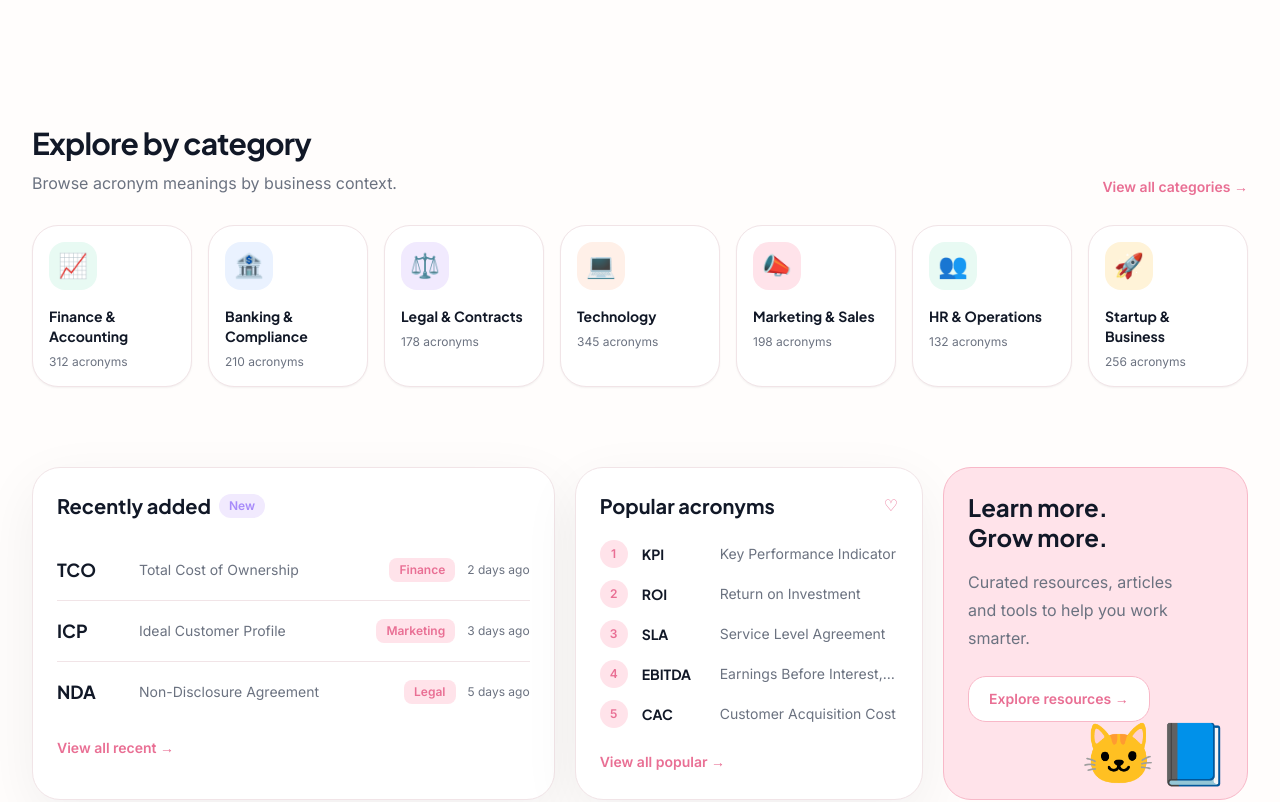
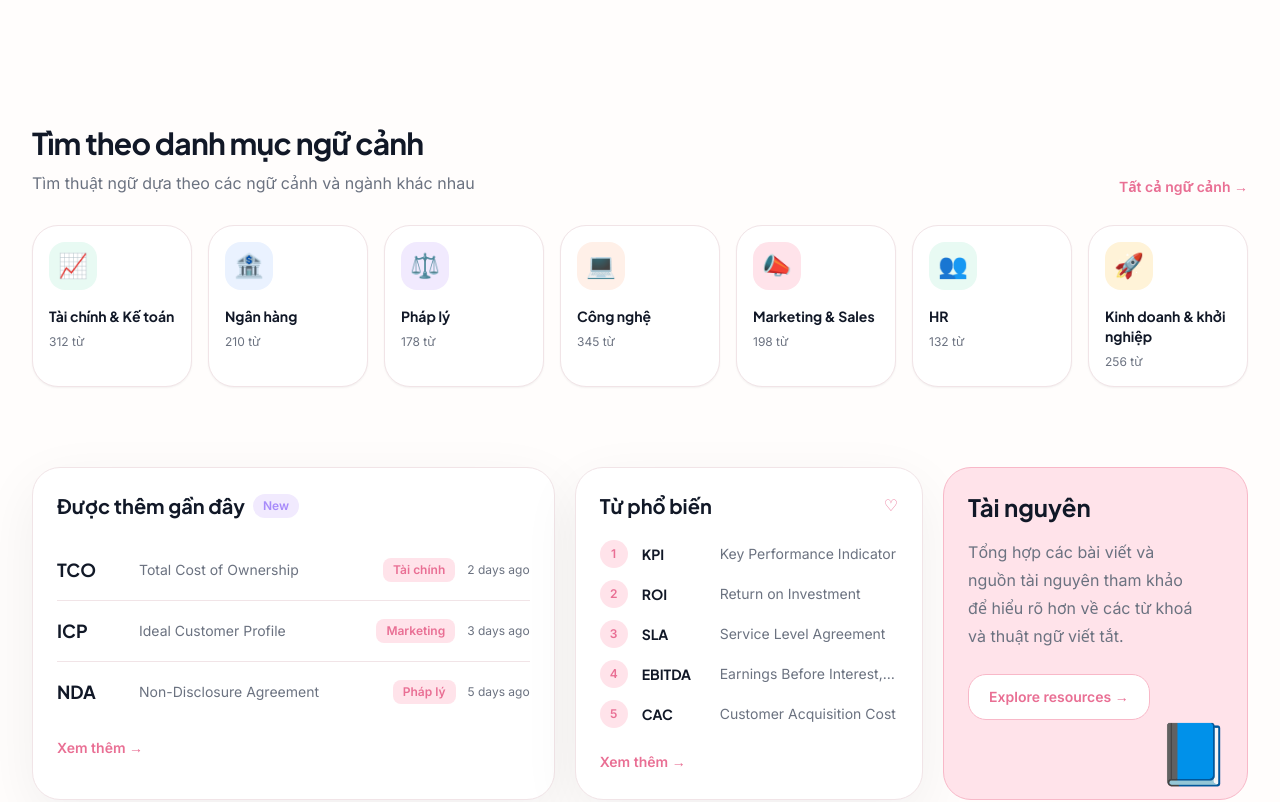
Before and after one commit to cohekoma/biz-acronym-abbreviation, a Nuxt app: page / in a window 1280 px wide. Shown: the part 720-1522 px from the top of the page. Built offline with nearby package versions, Linux system fonts and the light colour scheme; a web font is replaced by a local one.

Commit message:
update VN content for main sections

```diff
--- a/app/components/Section/Categories.vue
+++ b/app/components/Section/Categories.vue
@@ -3,14 +3,14 @@
     <section class="page-container py-10 sm:py-14">
       <div class="mb-7 flex items-end justify-between gap-4">
         <div>
-          <h2 class="section-title">Explore by category</h2>
+          <h2 class="section-title">Tìm theo danh mục ngữ cảnh</h2>
           <p class="section-subtitle">
-            Browse acronym meanings by business context.
+            Tìm thuật ngữ dựa theo các ngữ cảnh và ngành khác nhau
           </p>
         </div>
 
         <NuxtLink to="#" class="hidden text-sm font-700 text-pink sm:block">
-          View all categories →
+          Tất cả ngữ cảnh →
         </NuxtLink>
       </div>
 
@@ -31,7 +31,7 @@
             {{ category.name }}
           </p>
           <p class="mt-2 text-xs text-muted">
-            {{ category.count }} acronyms
+            {{ category.count }} từ
           </p>
         </NuxtLink>
       </div>
@@ -41,25 +41,25 @@
 <script setup>
 const categories = [
   {
-    name: 'Finance & Accounting',
+    name: 'Tài chính & Kế toán',
     count: 312,
     emoji: '📈',
     color: 'bg-green-soft'
   },
   {
-    name: 'Banking & Compliance',
+    name: 'Ngân hàng',
     count: 210,
     emoji: '🏦',
     color: 'bg-blue-soft'
   },
   {
-    name: 'Legal & Contracts',
+    name: 'Pháp lý',
     count: 178,
     emoji: '⚖️',
     color: 'bg-purple-soft'
   },
   {
-    name: 'Technology',
+    name: 'Công nghệ',
     count: 345,
     emoji: '💻',
     color: 'bg-orange-soft'
@@ -71,13 +71,13 @@ const categories = [
     color: 'bg-pink-soft'
   },
   {
-    name: 'HR & Operations',
+    name: 'HR',
     count: 132,
     emoji: '👥',
     color: 'bg-green-soft'
   },
   {
-    name: 'Startup & Business',
+    name: 'Kinh doanh & khởi nghiệp',
     count: 256,
     emoji: '🚀',
     color: 'bg-yellow-soft'
--- a/app/components/Section/Content.vue
+++ b/app/components/Section/Content.vue
@@ -4,7 +4,7 @@
       <!-- Recently added -->
       <div class="card p-5 sm:p-6">
         <div class="mb-5 flex items-center gap-2">
-          <h2 class="font-heading text-xl font-700">Recently added</h2>
+          <h2 class="font-heading text-xl font-700">Được thêm gần đây</h2>
           <span class="rounded-full bg-purple-soft px-2.5 py-1 text-xs font-700 text-purple">
             New
           </span>
@@ -27,14 +27,14 @@
         </div>
 
         <NuxtLink to="#" class="mt-4 inline-flex text-sm font-700 text-pink">
-          View all recent →
+          Xem thêm →
         </NuxtLink>
       </div>
 
       <!-- Popular acronyms -->
       <div class="card p-5 sm:p-6">
         <div class="mb-5 flex items-center justify-between">
-          <h2 class="font-heading text-xl font-700">Popular acronyms</h2>
+          <h2 class="font-heading text-xl font-700">Từ phổ biến</h2>
           <span class="text-pink">♡</span>
         </div>
 
@@ -53,7 +53,7 @@
         </ol>
 
         <NuxtLink to="#" class="mt-6 inline-flex text-sm font-700 text-pink">
-          View all popular →
+          Xem thêm →
         </NuxtLink>
       </div>
 
@@ -61,13 +61,11 @@
       <div class="relative overflow-hidden rounded-28px border border-pink-border bg-pink-soft p-6">
         <div class="relative z-10 max-w-58">
           <h2 class="font-heading text-2xl font-700 leading-tight">
-            Learn more.
-            <br>
-            Grow more.
+            Tài nguyên
           </h2>
 
           <p class="mt-4 leading-7 text-muted">
-            Curated resources, articles and tools to help you work smarter.
+            Tổng hợp các bài viết và nguồn tài nguyên tham khảo để hiểu rõ hơn về các từ khoá và thuật ngữ viết tắt.
           </p>
 
           <NuxtLink to="#" class="btn-soft mt-6 bg-white">
@@ -76,7 +74,7 @@
         </div>
 
         <div class="absolute bottom-4 right-4 hidden text-6xl sm:block">
-          🐱📘
+          📘
         </div>
       </div>
     </section>
@@ -87,7 +85,7 @@ const recentlyAdded = [
   {
     term: 'TCO',
     full: 'Total Cost of Ownership',
-    context: 'Finance',
+    context: 'Tài chính',
     age: '2 days ago'
   },
   {
@@ -99,7 +97,7 @@ const recentlyAdded = [
   {
     term: 'NDA',
     full: 'Non-Disclosure Agreement',
-    context: 'Legal',
+    context: 'Pháp lý',
     age: '5 days ago'
   }
 ]
```
